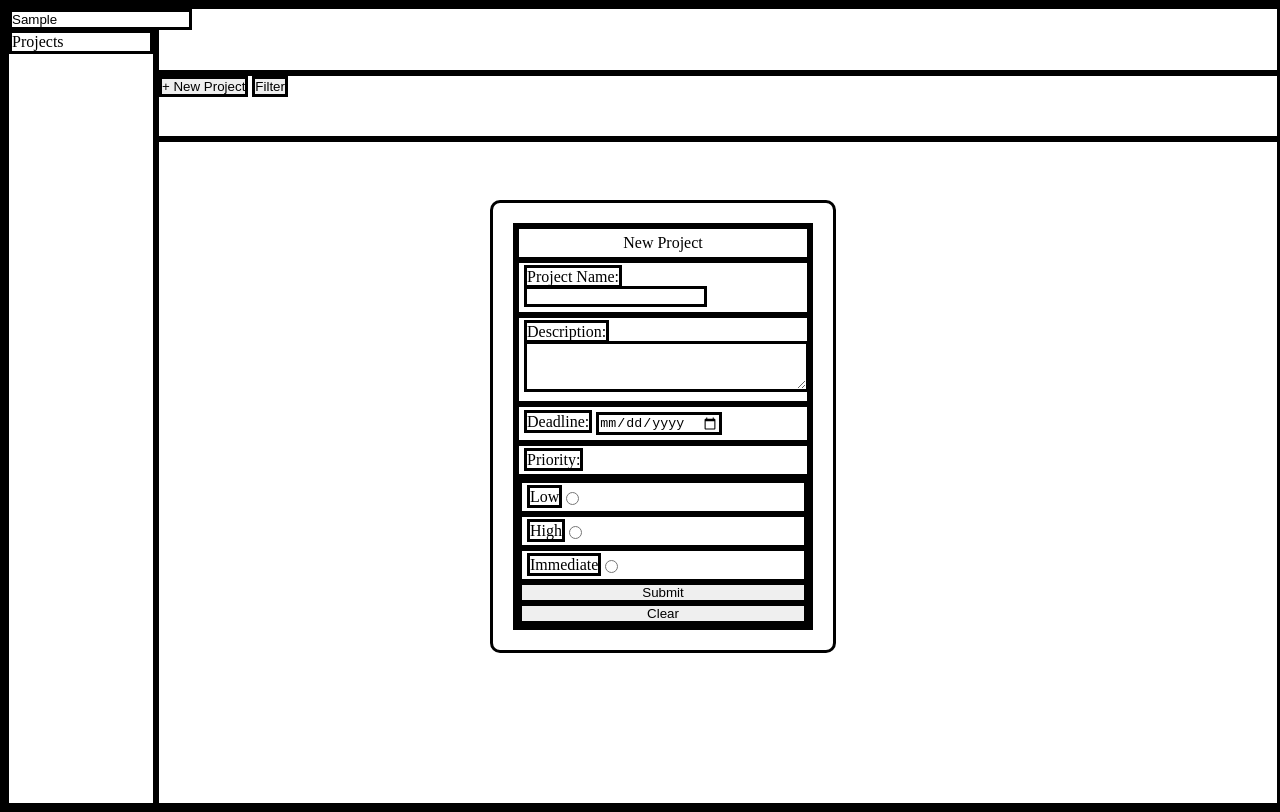
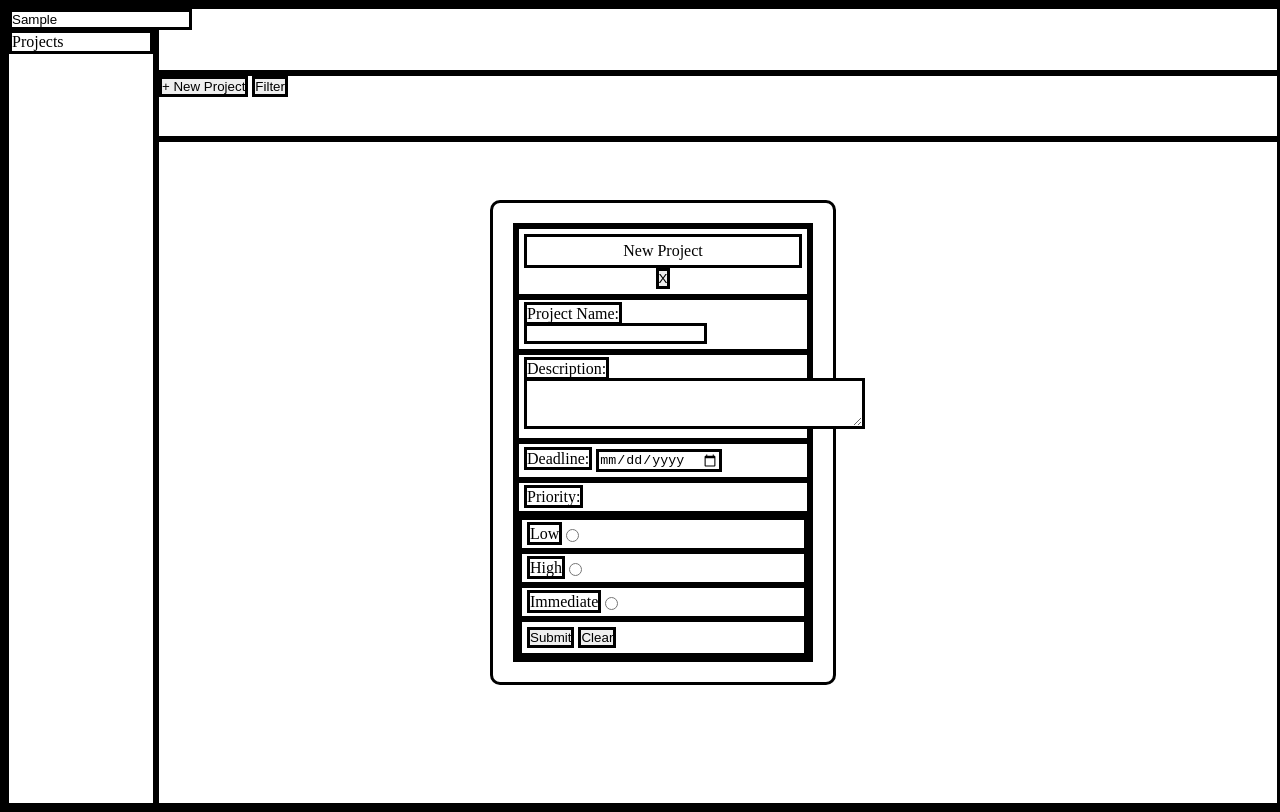
Before and after one commit to camel-97/To-Do-List, a website built with webpack: page src/template.html in a window 1280 px wide. Both pictures are taken after typing "Sample" into the empty fields and a click on the button "+ New Project". Built offline with nearby package versions, Linux system fonts and the light colour scheme.

Commit message:
close button added, container divs added to form to assist styling

```diff
--- a/src/template.html
+++ b/src/template.html
@@ -4,6 +4,9 @@
     <meta charset="UTF-8">
     <meta name="viewport" content="width=device-width, initial-scale=1.0">
     <title>To-Do-List-Project</title>
+    <link rel="preconnect" href="https://fonts.googleapis.com">
+    <link rel="preconnect" href="https://fonts.gstatic.com" crossorigin>
+    <link href="https://fonts.googleapis.com/css2?family=Roboto+Condensed:ital,wght@0,100..900;1,100..900&display=swap" rel="stylesheet">
 </head>
 <body>
     <header class="header"></header>
@@ -42,14 +45,17 @@
     </main>
     <div id="form-container" class="hidden-form">
         <form id="new-project-form">
-            <div class="form-header">New Project</div>
+            <div class="form-header">
+                <div class="form-title">New Project</div>
+                <button id="exit-form">X</button>
+            </div>
             <div>
                 <label for="title">Project Name:</label>
                 <input type="text" name="title-input" id="title-input" required>
             </div>
             <div>
                 <label for="description">Description:</label>
-                <textarea name="description-input" id="description-input" rows="3" cols="33" required></textarea>
+                <textarea name="description-input" id="description-input" rows="3" cols="40s" required></textarea>
             </div>
             <div>
                 <label for="due-date-input">Deadline:</label>
@@ -71,8 +77,10 @@
                     <label for="immediate">Immediate</label>
                     <input type="radio" name="priority" value="immediate">
                 </div>
-                <button id="submit-btn" type="submit">Submit</button>
-                <button id="reset-btn" type="reset">Clear</button>
+                <div class="form-btns">
+                    <button id="submit-btn" type="submit">Submit</button>
+                    <button id="reset-btn" type="reset">Clear</button>
+                </div>
             </div>
         </form>
     </div>
```
